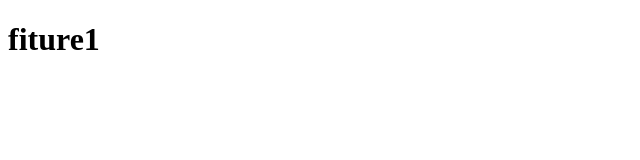
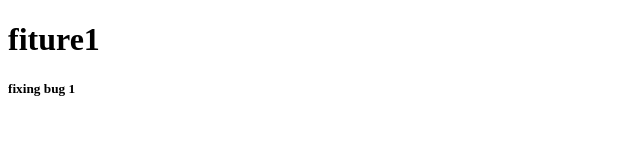
Before and after one commit to rillomsholeh/eduworkgit, a plain HTML site: page index.html in a window 1280 px wide. Shown: the full height of the page, 0-640 px from the left. Drawn offline with Linux system fonts and the light colour scheme.

Commit message:
add bugfix 1

```diff
--- a/index.html
+++ b/index.html
@@ -8,5 +8,6 @@
 </head>
 <body>
     <h1>fiture1</h1>
+    <h5>fixing bug 1</h5>
 </body>
 </html>
```
